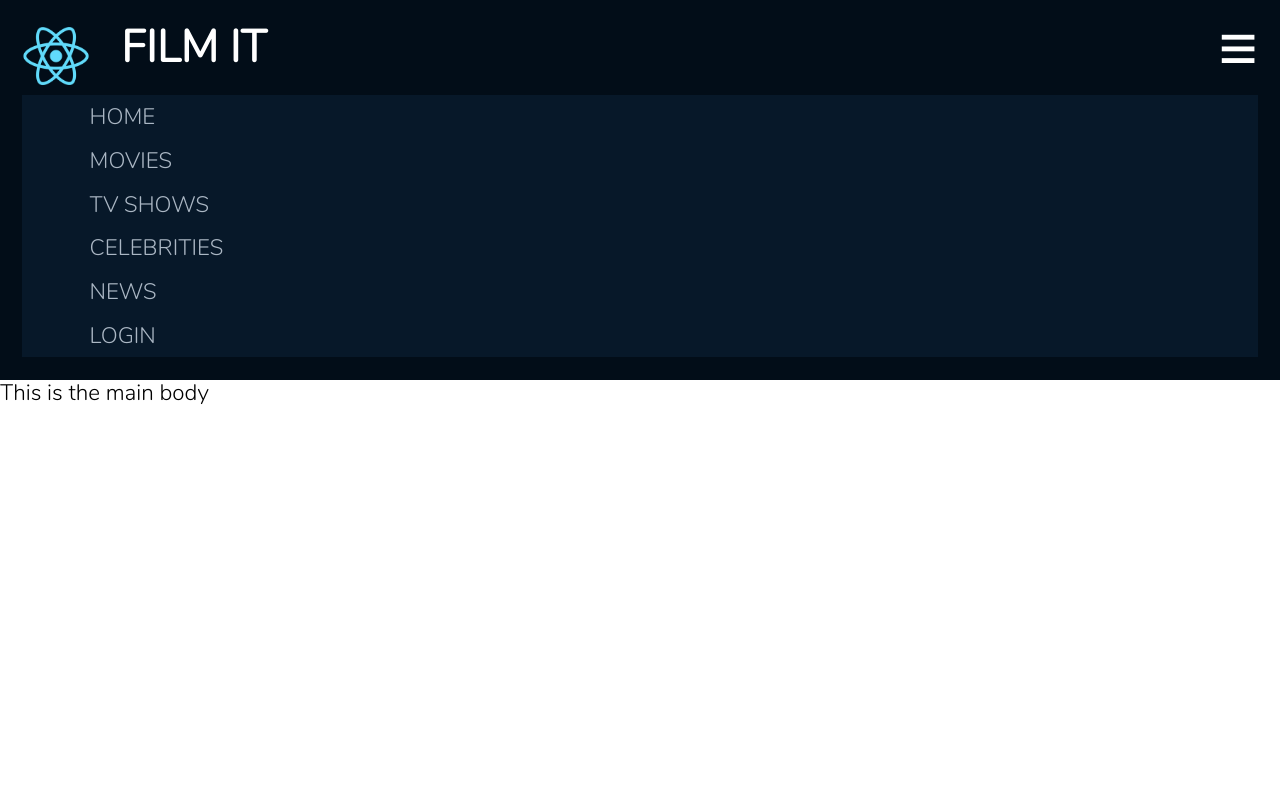
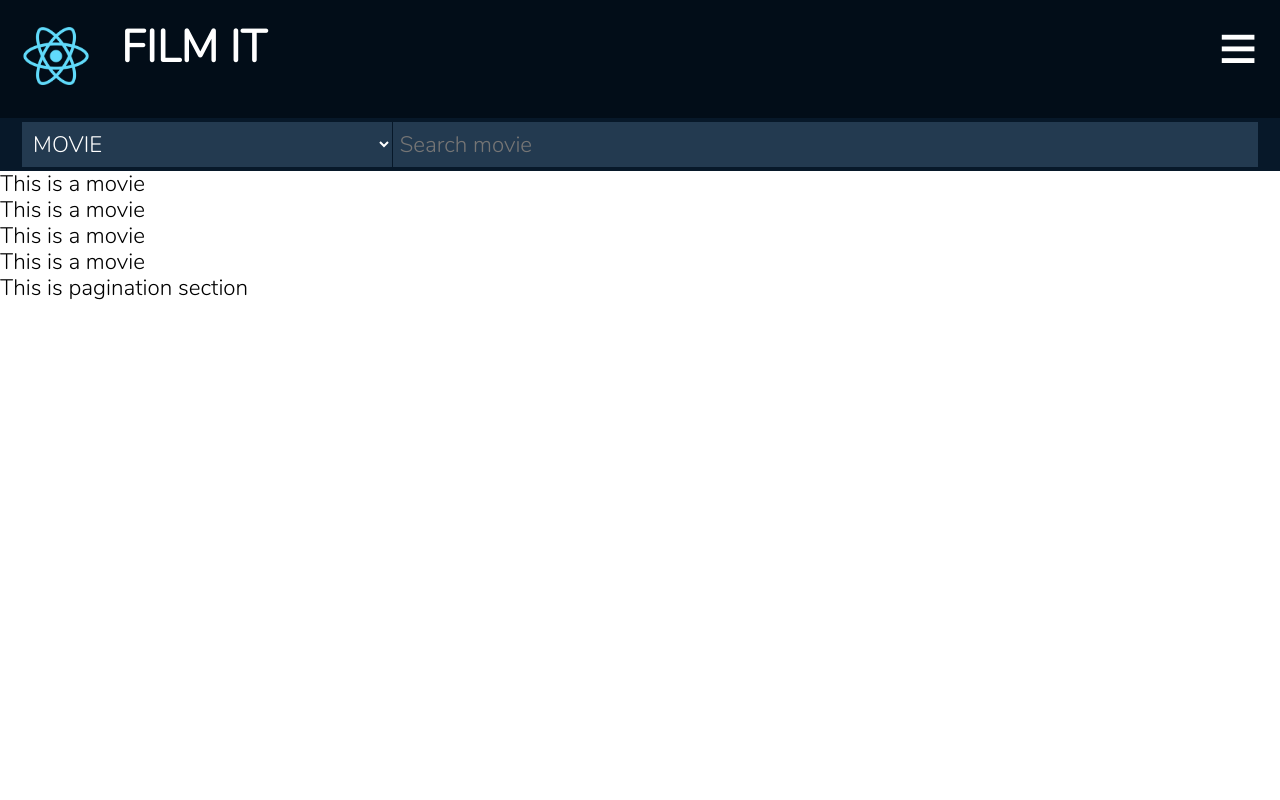
Before and after one commit to sandScorpionTeam/Web_Phim_Client, a React (Create React App) app: page / in a window 1280 px wide. Shown: the top 800 px of the page. Built offline with nearby package versions, Linux system fonts and the light colour scheme.

Commit message:
add search bar

```diff
--- a/package.json
+++ b/package.json
@@ -3,6 +3,7 @@
   "version": "0.1.0",
   "private": true,
   "dependencies": {
+    "clsx": "^1.0.4",
     "normalize.css": "^8.0.1",
     "react": "^16.9.0",
     "react-dom": "^16.9.0",
--- a/src/components/layout/header/header.js
+++ b/src/components/layout/header/header.js
@@ -1,7 +1,10 @@
-import React from 'react';
+import React, {useState} from 'react';
+import clsx from 'clsx';
 import "./header.scss"
 
 const Header = () => {
+  const [openMenu, setOpenMenu] = useState(false);
+
   return (
     <header className="header-layout header-theme">
       <div className="container">
@@ -12,7 +15,7 @@ const Header = () => {
             <span className="logo-text">film it</span>
           </a>
         </div>
-        <nav className="primary-menu">
+        <nav className={clsx('primary-menu', {'open':openMenu})} >
           <ul className="left-menu">
             <li>
               <a href="/home">Home</a>
@@ -41,7 +44,7 @@ const Header = () => {
             </li>
           </ul>
         </nav>
-        <button className="collapse-button">toogle menu</button>
+        <button className="collapse-button" onClick={() => setOpenMenu(!openMenu)}>toogle menu</button>
       </div>
     </header>
   )
--- a/src/components/layout/header/header.scss
+++ b/src/components/layout/header/header.scss
@@ -27,7 +27,11 @@
     }
 
     nav.primary-menu {
-      display: block;
+      &.open {
+        display: block;
+      }
+
+      display: none;
       background-color: $dark-black-light;
       padding-left: 2em;
       .left-menu {
@@ -79,11 +83,9 @@
         right: 0;
         display: block;
         content: '\2261';
-        text-indent: 0
+        text-indent: 0;
       }
     }
-
-
   }
 }
 
--- a/src/components/layout/wrapper/wrapper.js
+++ b/src/components/layout/wrapper/wrapper.js
@@ -1,10 +1,15 @@
-import React from 'react'
-import "./wrapper.scss"
+import React from 'react';
+import "./wrapper.scss";
+import SearchBar from 'components/search-bar/search-bar';
+import Movies from 'components/movies/movies-list';
+import Pagination from 'components/pagination/pagination';
 
 const Wrapper = () => {
   return (
     <main className="page-content">
-      This is the main body
+      <SearchBar />
+      <Movies />
+      <Pagination />
     </main>
   )
 }
--- /dev/null
+++ b/src/components/movies/movie-item.js
@@ -0,0 +1,12 @@
+import React from 'react';
+import "./movie.scss";
+
+const Movie = () => {
+  return (
+    <div className="movie-item">
+      This is a movie
+    </div>
+  )
+}
+
+export default Movie;
--- /dev/null
+++ b/src/components/movies/movie.scss
@@ -0,0 +1,8 @@
+@import "styles/variables.scss";
+@import "styles/general-mixins.scss";
+
+.movie {
+  width: 5em;
+  height: 4em;
+  background-color: grey;
+}
--- /dev/null
+++ b/src/components/movies/movies-list.js
@@ -0,0 +1,16 @@
+import React from 'react';
+import Movie from './movie-item';
+
+const Movies = () => {
+
+  return (
+    <div className="movies-list">
+      <Movie />
+      <Movie />
+      <Movie />
+      <Movie />
+    </div>
+  )
+}
+
+export default Movies;
--- /dev/null
+++ b/src/components/pagination/pagination.js
@@ -0,0 +1,12 @@
+import React from 'react';
+import "./pagination.scss";
+
+const Pagination = () => {
+  return (
+    <div className="pagination">
+      This is pagination section
+    </div>
+  )
+}
+
+export default Pagination;
--- /dev/null
+++ b/src/components/search-bar/search-bar.js
@@ -0,0 +1,24 @@
+import React, {useState} from 'react';
+import "./search-bar.scss";
+
+const SearchBar = () => {
+  const categories = ["Movie", "TVShow", "Cast", "News"];
+  const [selectedCategory, setSelectedCategory] = useState("Movie");
+  const [keyword, setKeyword] = useState("");
+  return (
+    <div className="search-bar">
+      <form action="/search">
+        <select value={selectedCategory} onChange={e => setSelectedCategory(e.target.value)}>
+          {categories.map((val, ind) => {
+            return <option value={val} key={ind}>{val}</option>
+          })}
+        </select>
+        <input value={keyword}
+          placeholder="Search movie"
+          onChange={e => setKeyword(e.target.value)} />
+      </form>
+    </div>
+  )
+}
+
+export default SearchBar;
--- /dev/null
+++ b/src/components/search-bar/search-bar.scss
@@ -0,0 +1,28 @@
+@import "styles/variables.scss";
+@import "styles/general-mixins.scss";
+
+.search-bar{
+  background-color: $dark-black-light;
+  padding: 0.2em 1em;
+  form {
+    display: flex;
+    select {
+      background-color: $blue-dark;
+      border: none;
+      border-right: 1px solid $dark-black-light;
+      text-transform: uppercase;
+      padding: 0 0.3em;
+      color: $white;
+      height: 2em;
+      flex-basis: 30%;
+    }
+    input {
+      background-color: $blue-dark;
+      border: none;
+      padding: 0 0.3em;
+      color: $white-dark;
+      flex-grow: 1;
+    }
+  }
+
+}
--- a/src/styles/variables.scss
+++ b/src/styles/variables.scss
@@ -6,6 +6,7 @@ $white-dark: #abb7c4;
 
 $blue:#1476b8;
 $blue-purple: #1430b8;
+$blue-dark: #233a50;
 $red: #b81414;
 $dark-black: #020d18;
 $dark-black-light: #071829;
```
Also changed, not shown: src/components/pagination/pagination.scss (added).
